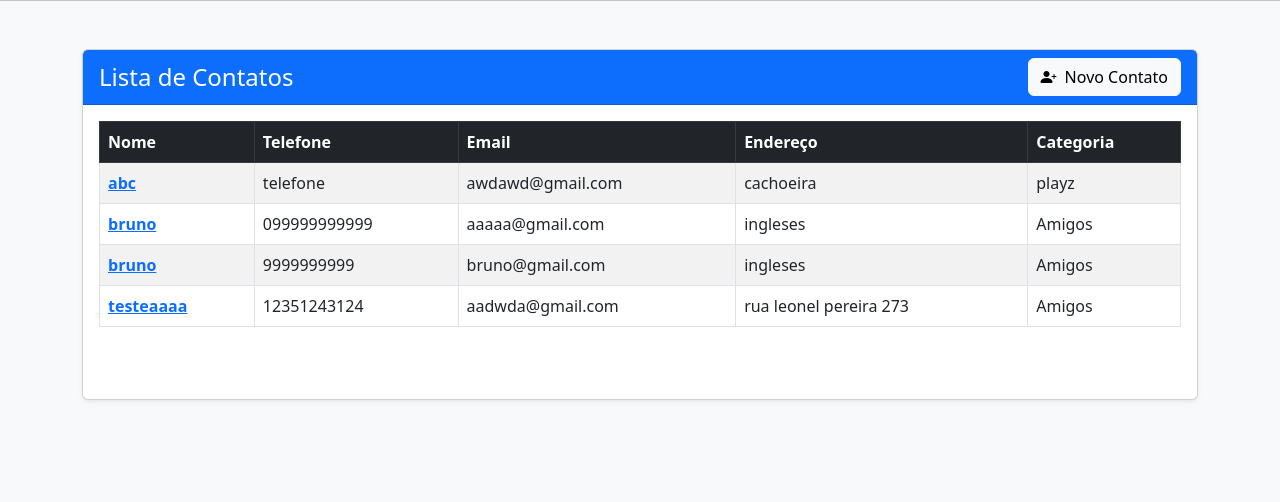
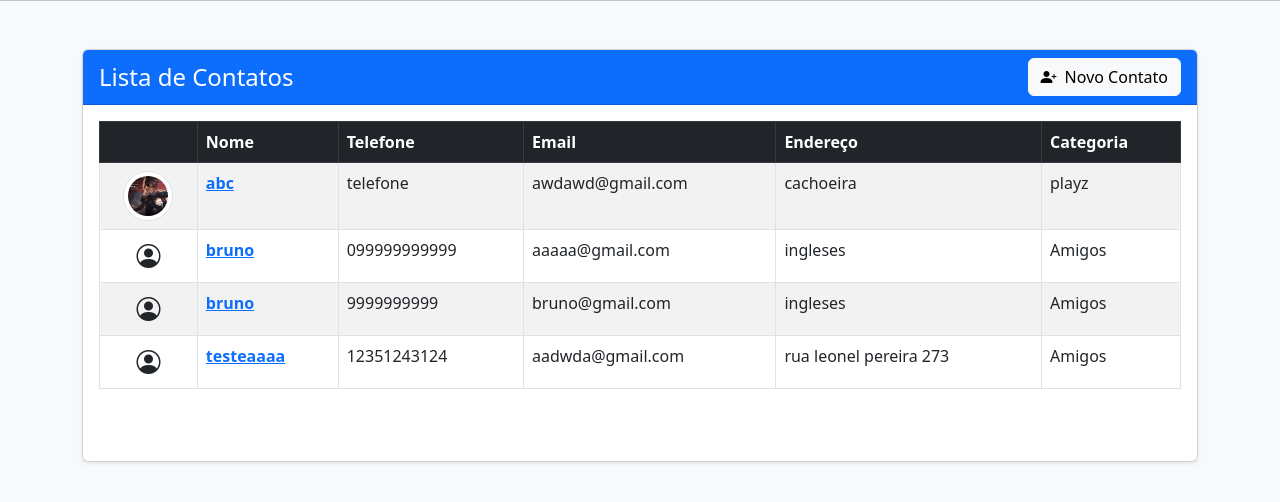
Before and after one commit to Luizbernardi/agendaProva, a Django app: page /contato/listagem in a window 1280 px wide. Shown: the part 56-558 px from the top of the page. Run offline with Django 5.2, Linux system fonts and the light colour scheme; a user stored in the database is signed in; data comes from the database, SQL or seed files in the repository; both versions use the stored data as it was after the commit.

Commit message:
ajustando imagem na listagem ecadastrado

```diff
--- a/myapp/templates/myapp/contato_cadastro.html
+++ b/myapp/templates/myapp/contato_cadastro.html
@@ -36,6 +36,10 @@
                     {% endfor %}
                 </select>
             </div>
+            <div class="mb-3">
+                <label for="imagem" class="form-label">Imagem:</label>
+                <input type="file" id="imagem" name="imagem" class="form-control" accept="image/*">
+              </div>
             <div>
                 <button type="submit" class="btn btn-primary">Cadastrar</button>
             </div>
--- a/myapp/templates/myapp/listagem_contatos.html
+++ b/myapp/templates/myapp/listagem_contatos.html
@@ -23,6 +23,7 @@
                     <table class="table table-striped table-hover table-bordered">
                         <thead class="table-dark">
                             <tr>
+                                <th scope="col"></th>
                                 <th scope="col">Nome</th>
                                 <th scope="col">Telefone</th>
                                 <th scope="col">Email</th>
@@ -33,6 +34,12 @@
                         <tbody>
                             {% for contato in contatos %}
                             <tr>
+                                <td class="text-center">
+                                    {% if contato.imagem %}
+                                        <img src="{{ contato.imagem.url }}" alt="{{ contato.nome }}" class="img-thumbnail rounded-circle" style="width: 50px; height: 50px;">
+                                    {% else %}
+                                        <i class="bi bi-person-circle fs-4"></i>
+                                    {% endif %}
                                 <td>
                                     <a href="{% url 'contato_detalhe' contato.id %}" class="text-primary fw-bold">
                                         {{ contato.nome }}
```
Also changed, not shown: db.sqlite3.
